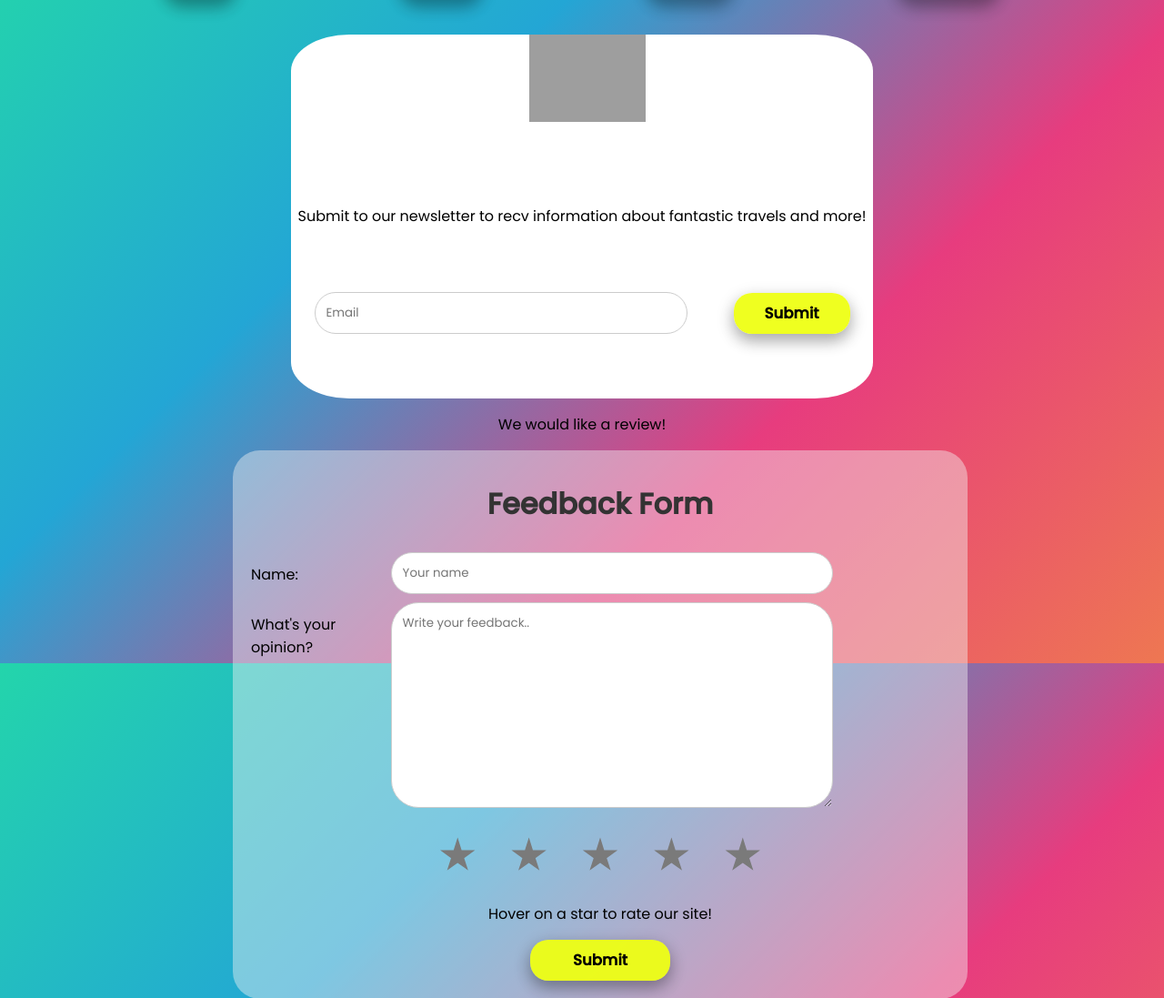
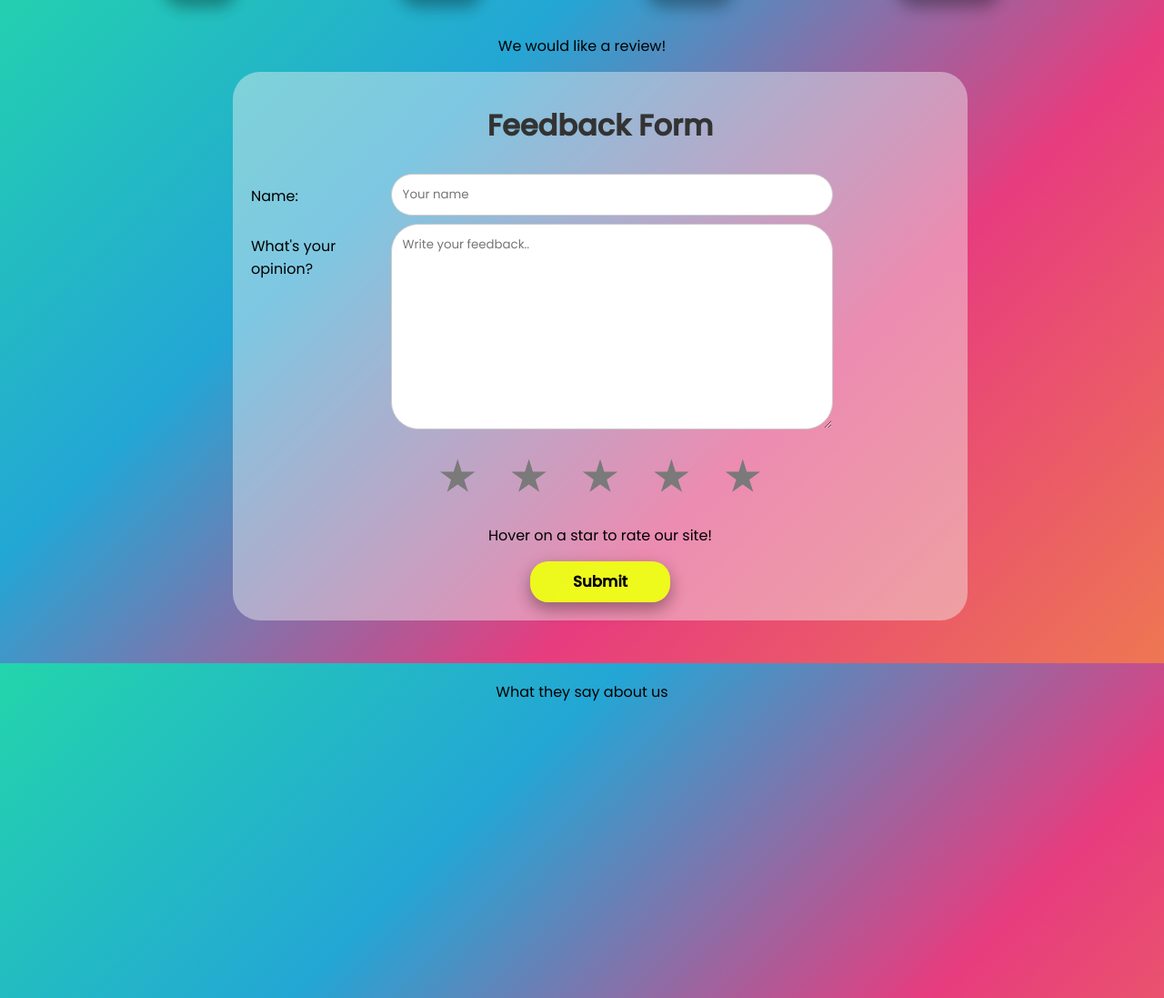
Before and after one commit to giovannicanedoli/travelhub, a Flask app: page /aboutus in a window 1280 px wide. Shown: the part 71-1168 px from the top of the page at 91% size. Run offline with Flask 3, Linux system fonts and the light colour scheme; data that the repository does not hold is empty; grey boxes are pictures that could not be loaded.

Commit message:
rimossa newsletter, continnuano i problemi con le immagini centrali nellaa visualizzazione da telefono

```diff
--- a/static/aboutus.css
+++ b/static/aboutus.css
@@ -34,49 +34,6 @@ address a:hover {
 
 .ig-icon{
     width: 50px;
-}
-
-/* newsletter */
-
-.newsletter{
-    display: flex;
-    flex-direction: column;
-    justify-content: center;
-    width: 50%;
-    height: 50%;
-    margin-left: 25%;
-    background-color: white;
-    border-radius: 10%;
-}
-
-.letterimg{
-    background-image: url(/static/images/maillogo.png);
-    background-size: contain;
-    background-repeat: no-repeat;
-    width: 20%;
-    height: 100%;
-    position: relative;
-    left: 41%;
-}
-
-.insertdata{
-    height: 100%;
-    width: 100%;
-    display: flex;
-    justify-content: space-around;
-    align-items: center;
-}
-
-#testo{
-    width: 60%;
-}
-
-.newslettertext{
-    text-align: center;
-}
-
-.newsletter input[type=submit]{
-    margin-left: 0%;
 }
 
 
--- a/templates/aboutus.html
+++ b/templates/aboutus.html
@@ -30,22 +30,6 @@
         <p>Thank you, we have forwarded your feedback to our team ❤️</p>
       </div>
     {% endif %}
-
-
-    <div class = "newsletter">
-      <div class = "letterimg">
-
-      </div>
-      <div class = "newslettertext">
-        Submit to our newsletter to recv information about fantastic travels and more!
-      </div>
-
-      <div class = "insertdata">
-        <input id = "testo" type="text" placeholder="Email">
-
-        <input class = "pulsante4" type="submit" value="Submit">
-      </div>
-    </div>
 
     <p>We would like a review!</p>
     <div class="form" >
```
